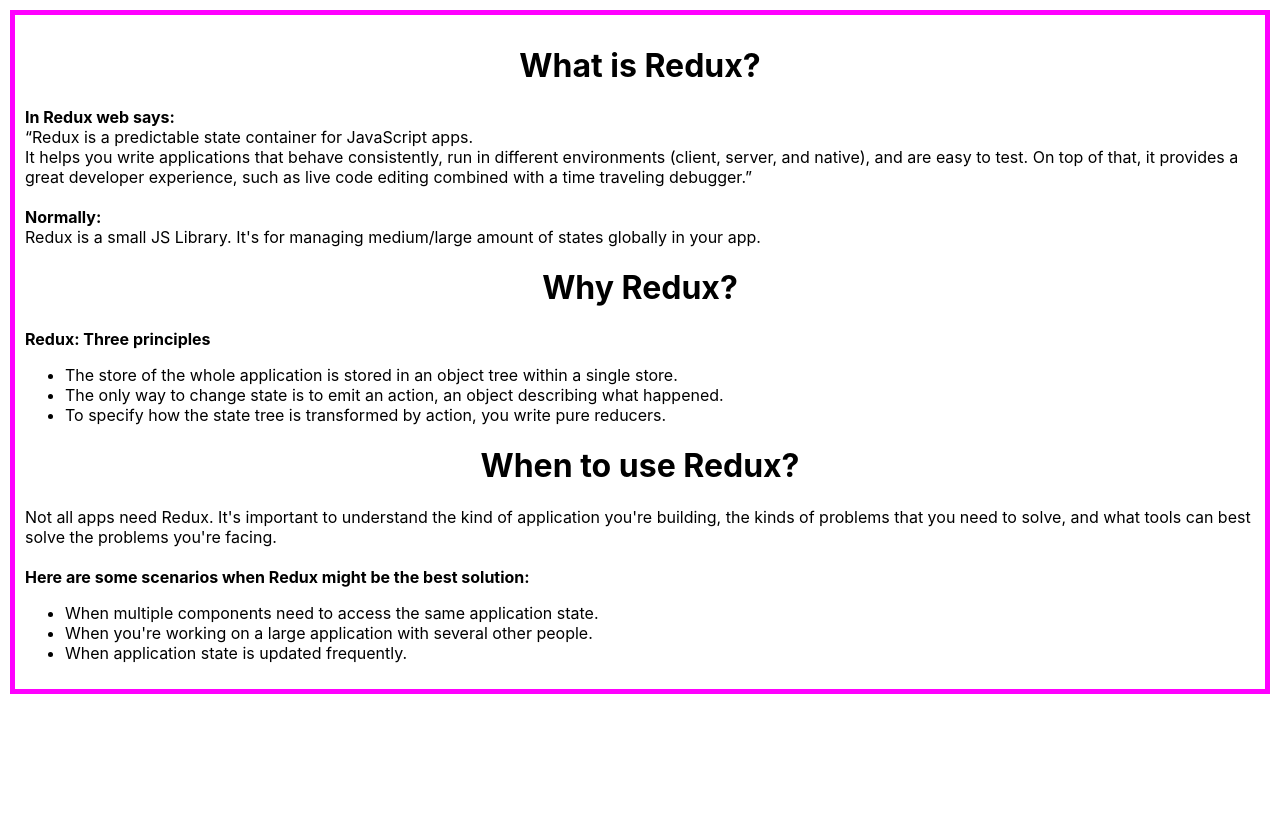
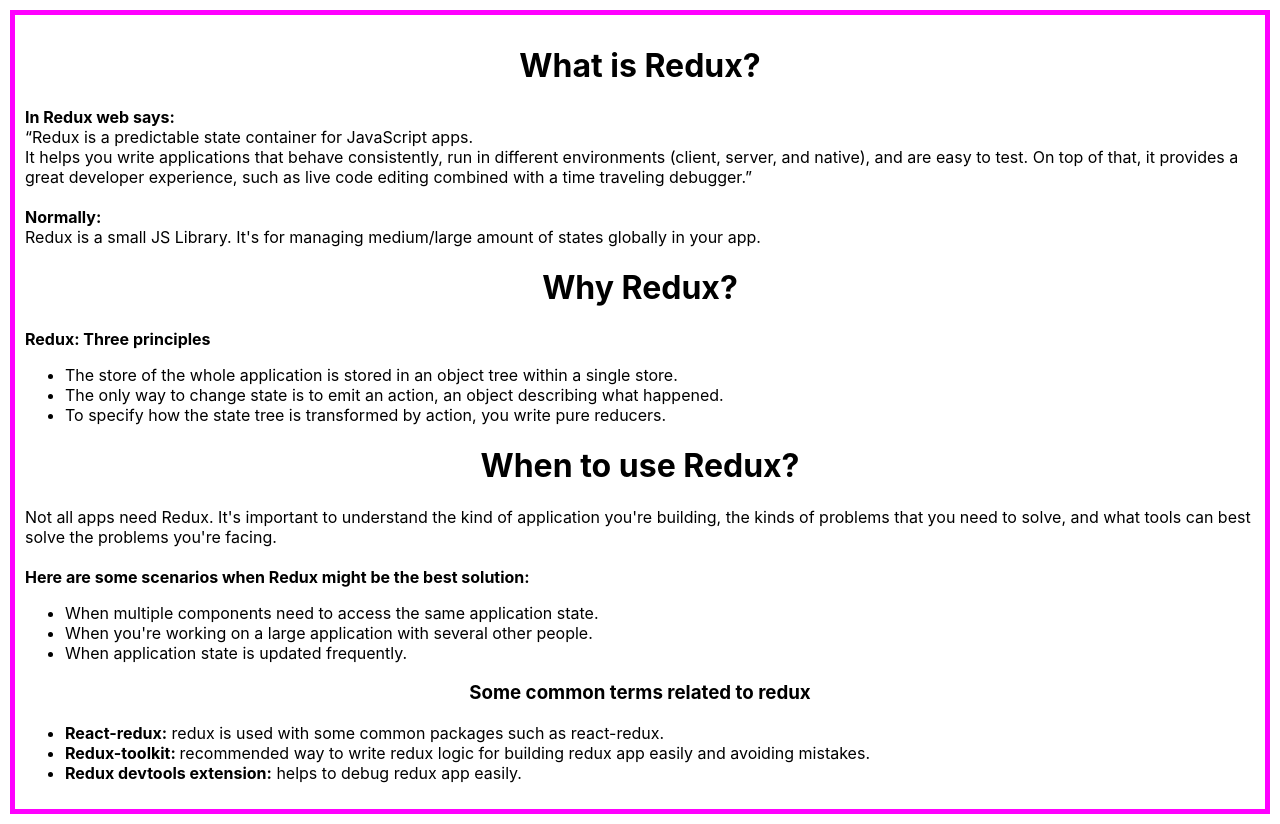
Before and after one commit to khaled39ab/Basic-Redux, a React (Create React App) app: page / in a window 1280 px wide. Before the commit the page ends 800 px from the top, so only its background shows below. Built offline with nearby package versions, Linux system fonts and the light colour scheme.

Commit message:
common terms related to redux

```diff
--- a/src/page/Class/Theory.js
+++ b/src/page/Class/Theory.js
@@ -3,6 +3,7 @@
 const Theory = () => {
     return (
         <div style={{ 'margin': '10px', 'border': '5px solid magenta', 'padding': '10px' }}>
+
             <div>
                 <h1 style={{ 'textAlign': 'center' }}>What is Redux?</h1>
                 <p>
@@ -11,14 +12,13 @@
                         Redux is a predictable state container for JavaScript apps.
                         <br />
                         It helps you write applications that behave consistently, run in different environments (client, server, and native), and are easy to test. On top of that, it provides a great developer experience, such as live code editing combined with a time traveling debugger.
-                    </q>
-                    <br /> <br />
+                    </q> <br /> <br />
 
                     <strong>Normally:</strong> <br />
                     Redux is a small JS Library. It's for managing medium/large amount of states globally in your app.
                 </p>
+            </div>
 
-            </div>
             <div>
                 <h1 style={{ 'textAlign': 'center' }}>Why Redux?</h1>
                 <p>
@@ -30,6 +30,7 @@
                     </ul>
                 </p>
             </div>
+
             <div>
                 <h1 style={{ 'textAlign': 'center' }}>When to use Redux?</h1>
                 <p>
@@ -43,6 +44,17 @@
                     </ul>
                 </p>
             </div>
+
+            <div>
+                <h3 style={{ 'textAlign': 'center' }}>Some common terms related to redux</h3>
+                <p>
+                    <ul>
+                        <li><strong>React-redux:</strong> redux is used with some common packages such as react-redux.</li>
+                        <li><strong>Redux-toolkit: </strong> recommended way to write redux logic for building redux app easily and avoiding mistakes.</li>
+                        <li><strong>Redux devtools extension:</strong> helps to debug redux app easily.</li>
+                    </ul>
+                </p>
+            </div>
         </div>
     );
 };
```
